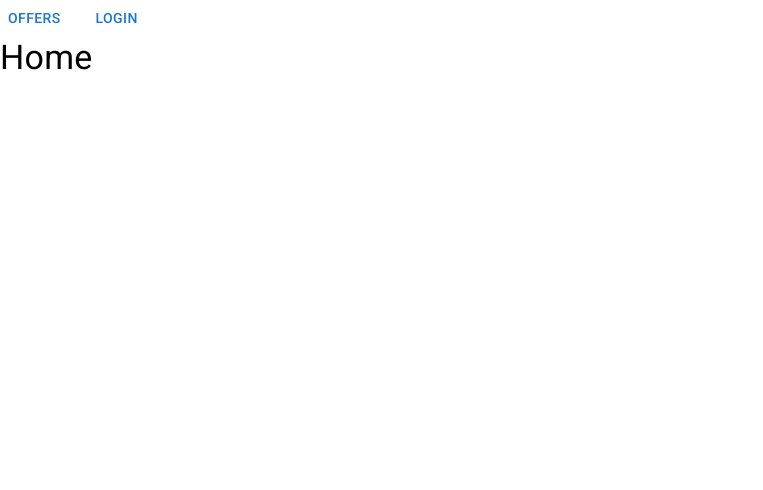
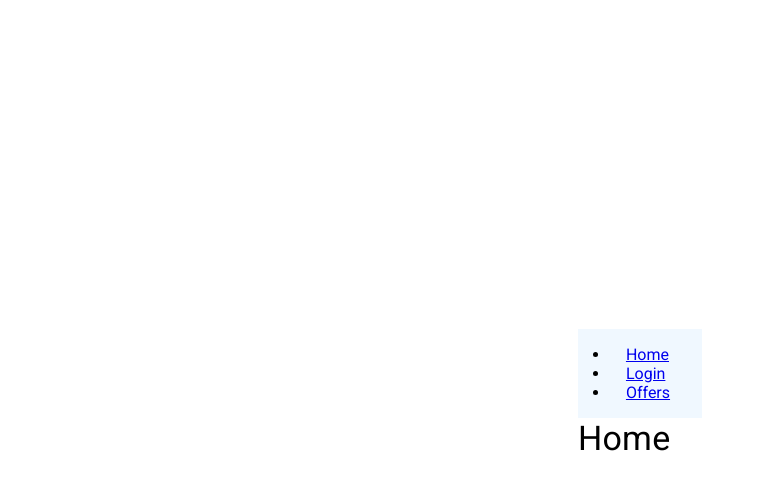
Before and after one commit to RobertCzaja/it-offers-client, a React (Create React App) app: page / in a window 1280 px wide. Shown: the top 490 px of the page, without its empty margins (0-763 px from the left). Built offline with nearby package versions, Linux system fonts and the light colour scheme.

Commit message:
feat(#6): add navigation scaffolding

```diff
--- a/src/App.tsx
+++ b/src/App.tsx
@@ -1,18 +1,27 @@
 import React from 'react';
 import './resource/App.css';
 import "react-toastify/dist/ReactToastify.css";
-import {Home} from "./Components/Home";
+import {Home} from "./Components/Home/Home";
 import '@fontsource/roboto/300.css';
 import '@fontsource/roboto/400.css';
 import '@fontsource/roboto/500.css';
 import '@fontsource/roboto/700.css';
+import {Route, Routes} from "react-router-dom";
+import {LoginPage} from "./Components/Authorization/LoginPage";
+import {Offers} from "./Components/Offers/Offers";
+import {Layout} from "./Components/Layout/Layout";
 
 function App() {
     return (
         <>
-            <div className='container'>
-                <Home />
-            </div>
+            <Routes>
+                <Route path="/" element={<Layout/>}>
+                    <Route index element={<Home/>} />
+                    <Route path="/login" element={<LoginPage/>} />
+                    <Route path="/offers" element={<Offers/>} />
+                </Route>
+
+            </Routes>
         </>
     );
 }
--- a/src/Components/Authorization/LoginForm.tsx
+++ b/src/Components/Authorization/LoginForm.tsx
@@ -59,7 +59,6 @@ export const LoginForm = () => {
     return <>
         <form onSubmit={handleSubmit(onSubmit)}>
             <Grid2 container spacing={1} sx={{mt: 1, ml: 2}}>
-                {/*todo on api add more precise cors origin*/}
                 <TextField
                     error={!!errors.email}
                     helperText={errors.email?.message}
--- /dev/null
+++ b/src/Components/Authorization/LoginPage.tsx
@@ -0,0 +1,6 @@
+import React from 'react';
+export const LoginPage = () => {
+    return <>
+        Login Page
+    </>
+}
--- a/src/Components/Home.tsx
+++ b/src/Components/Home/Home.tsx
@@ -1,16 +1,16 @@
 import React, {useState} from 'react';
-import {OfferList} from "./OfferList/OfferList";
-import {OfferListFilters} from "./OfferListFilters/OfferListFilters";
+import {OfferList} from "../OfferList/OfferList";
+import {OfferListFilters} from "../OfferListFilters/OfferListFilters";
 import {Grid2} from "@mui/material";
 import Typography from '@mui/material/Typography';
-import {LoginForm} from "./Authorization/LoginForm";
-import {FetchOffersList} from "./OfferList/FetchOffersList";
-import {OffersListFilters} from "./OfferListFilters/OfferListFiltersModel";
+import {LoginForm} from "../Authorization/LoginForm";
+import {FetchOffersList} from "../OfferList/FetchOffersList";
+import {OffersListFilters} from "../OfferListFilters/OfferListFiltersModel";
 import {
     OfferListModel,
     OfferListResponse,
-} from "./OfferList/OfferListModel";
-import {OfferListMapper} from "./OfferList/OfferListMapper";
+} from "../OfferList/OfferListModel";
+import {OfferListMapper} from "../OfferList/OfferListMapper";
 import Button from "@mui/material/Button";
 
 export const Home = () => {
@@ -27,11 +27,6 @@ export const Home = () => {
 
     return (
         <>
-            <Grid2 container spacing={2}>
-                <Button>Offers</Button>
-                <Button>Login</Button>
-            </Grid2>
-
             <Typography variant="h4" gutterBottom>Home</Typography>
             {/*<LoginForm />*/}
             {/*<Grid2 container spacing={2} sx={{ m: "1em" }}>
--- /dev/null
+++ b/src/Components/Layout/Layout.tsx
@@ -0,0 +1,9 @@
+import {Outlet} from "react-router-dom";
+import {Navbar} from "../Navbar/Navbar";
+
+export const Layout = () => {
+    return <>
+        <Navbar />
+        <Outlet />
+    </>
+}
--- /dev/null
+++ b/src/Components/Navbar/Navbar.tsx
@@ -0,0 +1,20 @@
+import React from 'react';
+import {Link} from "react-router-dom";
+
+export const Navbar = () => {
+    return <>
+        <nav>
+            <ul>
+                <li>
+                    <Link to="/">Home</Link>
+                </li>
+                <li>
+                    <Link to="/login">Login</Link>
+                </li>
+                <li>
+                    <Link to="/offers">Offers</Link>
+                </li>
+            </ul>
+        </nav>
+    </>
+}
--- /dev/null
+++ b/src/Components/Offers/Offers.tsx
@@ -0,0 +1,3 @@
+export const Offers = () => {
+    return <>Offers</>
+}
```
Also changed, not shown: src/Components/Navbar.tsx (deleted, +0 -41 lines).
